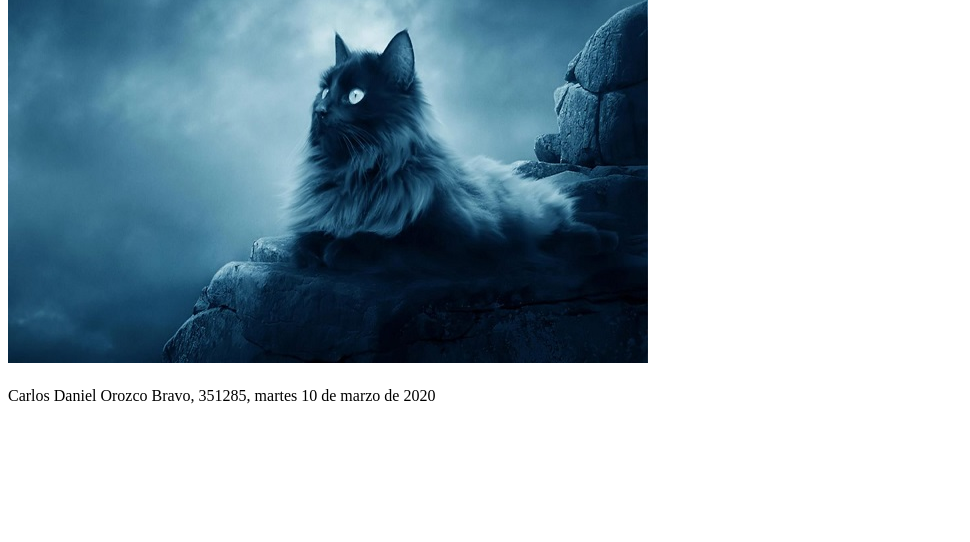
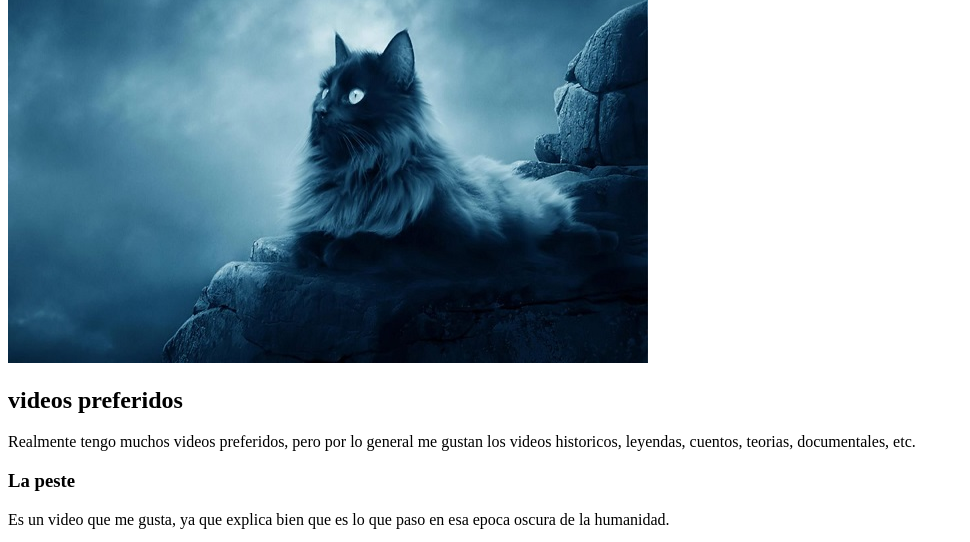
Before and after one commit to kuroshiroo8/practica02, a plain HTML site: page index.html in a window 1280 px wide. Shown: the part 1687-2229 px from the top of the page, without its empty margins (0-970 px from the left). Before the commit the page ends 2108 px from the top, so only its background shows below. Drawn offline with Linux system fonts and the light colour scheme.

Commit message:
Se agrego en section un titulo de videos preferidos asi como un parrafo de explicacion del por que me gusta el video asi como un video desde youtube

```diff
--- a/index.html
+++ b/index.html
@@ -45,10 +45,13 @@
 		</section>
 		<section><!--Este section y article va a incluir un título, un párrafo y un video-->
 			<article>
-				<h2></h2><!--Titulo de section-->
-				<p></p><!--Parrafo-->
+				<h2>videos preferidos</h2><!--Titulo de section-->
+				<p>Realmente tengo muchos videos preferidos, pero por lo general me gustan los videos historicos, leyendas, cuentos, teorias, documentales, etc.</p><!--Parrafo-->
+				<h3>La peste</h2><!--Titulo de section-->
+				<p>Es un video que me gusta, ya que explica bien que es lo que paso en esa epoca oscura de la humanidad.</p><!--Parrafo-->
 				<div>
 					<!--Video-->
+					<iframe width="640" height="480" src="https://www.youtube-nocookie.com/embed/l5hXHShppBM" frameborder="0" allow="accelerometer; autoplay; encrypted-media; gyroscope; picture-in-picture" allowfullscreen></iframe>
 				</div>
 			</article>
 		</section>
```
